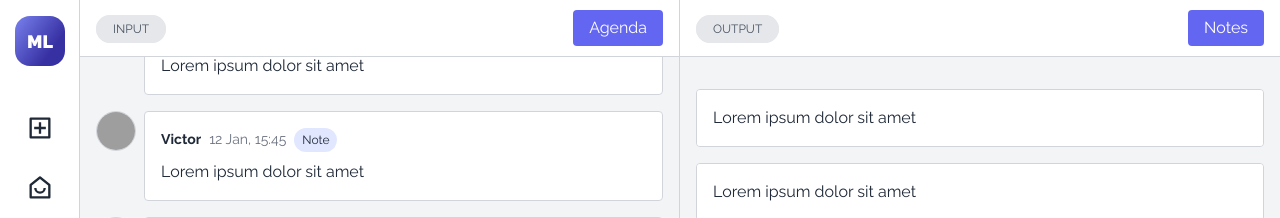
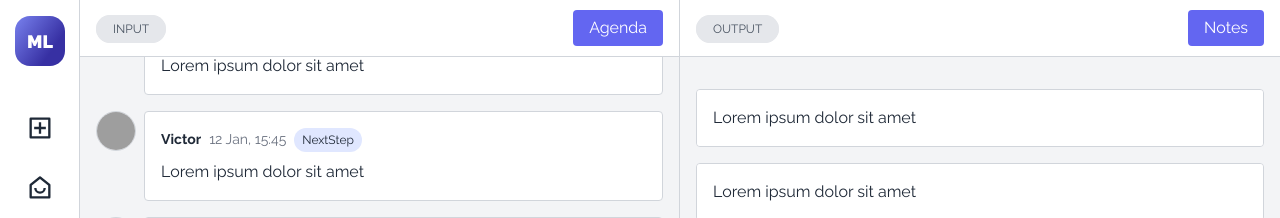
Before and after one commit to brslv/meetlog-web, a React (Create React App) app: page /m/1 in a window 1280 px wide. Shown: the top 218 px of the page. Built offline with nearby package versions, Linux system fonts and the light colour scheme; grey boxes are pictures that could not be loaded.

Commit message:
rename an enum

```diff
--- a/src/components/Entity.tsx
+++ b/src/components/Entity.tsx
@@ -2,11 +2,15 @@ import React, { useRef, useState } from 'react'
 import useOnClickOutside from '../utils/useOnOutsideClick'
 import Avatar from './Avatar'
 import Title from './core/Title'
-import { MeetingOutputType } from './MeetingOutput'
 import cn from '../utils/cn'
 import Card from './core/Card'
 import useOnEsc from '../utils/useOnEsc'
 import { DeleteIcon, NoteIcon, TaskIcon } from '../toolkit'
+
+export enum EntityOutputType {
+  Note = 'Note',
+  NextStep = 'NextStep',
+}
 
 export interface IEntity {
   id: number
@@ -17,7 +21,7 @@ export interface IEntity {
       src: string
     }
   }
-  output: { type: MeetingOutputType } | null
+  output: { type: EntityOutputType } | null
 }
 
 export default function Entity({
--- a/src/components/MeetingInput.tsx
+++ b/src/components/MeetingInput.tsx
@@ -7,8 +7,7 @@ import {
   MEETING_INPUT_FIELD_SECTION_HEIGHT,
   MEETING_INPUT_HEADING_SECTION_HEIGHT,
 } from '../constants'
-import { IEntity } from './Entity'
-import { MeetingOutputType } from './MeetingOutput'
+import { EntityOutputType, IEntity } from './Entity'
 
 export default function MeetingInput() {
   const [inputs] = useState<IEntity[]>([
@@ -45,7 +44,7 @@ export default function MeetingInput() {
       },
       text: 'Lorem ipsum dolor sit amet',
       output: {
-        type: MeetingOutputType.Note,
+        type: EntityOutputType.Note,
       },
     },
     {
@@ -69,7 +68,7 @@ export default function MeetingInput() {
       },
       text: 'Lorem ipsum dolor sit amet',
       output: {
-        type: MeetingOutputType.Note,
+        type: EntityOutputType.NextStep,
       },
     },
     {
--- a/src/components/MeetingOutput.tsx
+++ b/src/components/MeetingOutput.tsx
@@ -3,11 +3,6 @@ import React, { useState } from 'react'
 import Button from './core/Button'
 import MeetingOutputList from './MeetingOutputList'
 import Stats from './Stats'
-
-export enum MeetingOutputType {
-  Note = 'Note',
-  NextStep = 'NextStep',
-}
 
 export default function MeetingOutput() {
   const [outputs] = useState([
```
